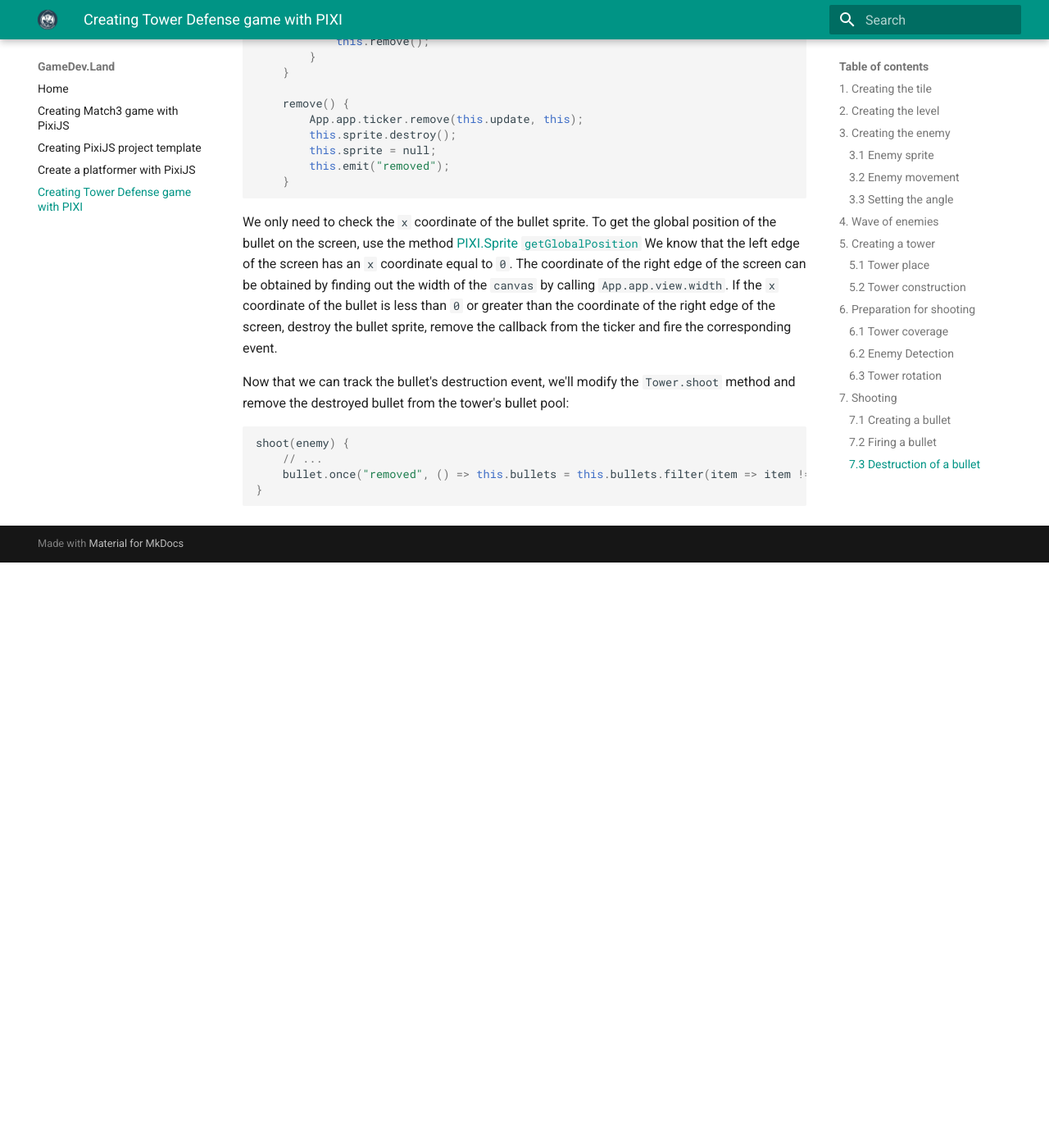
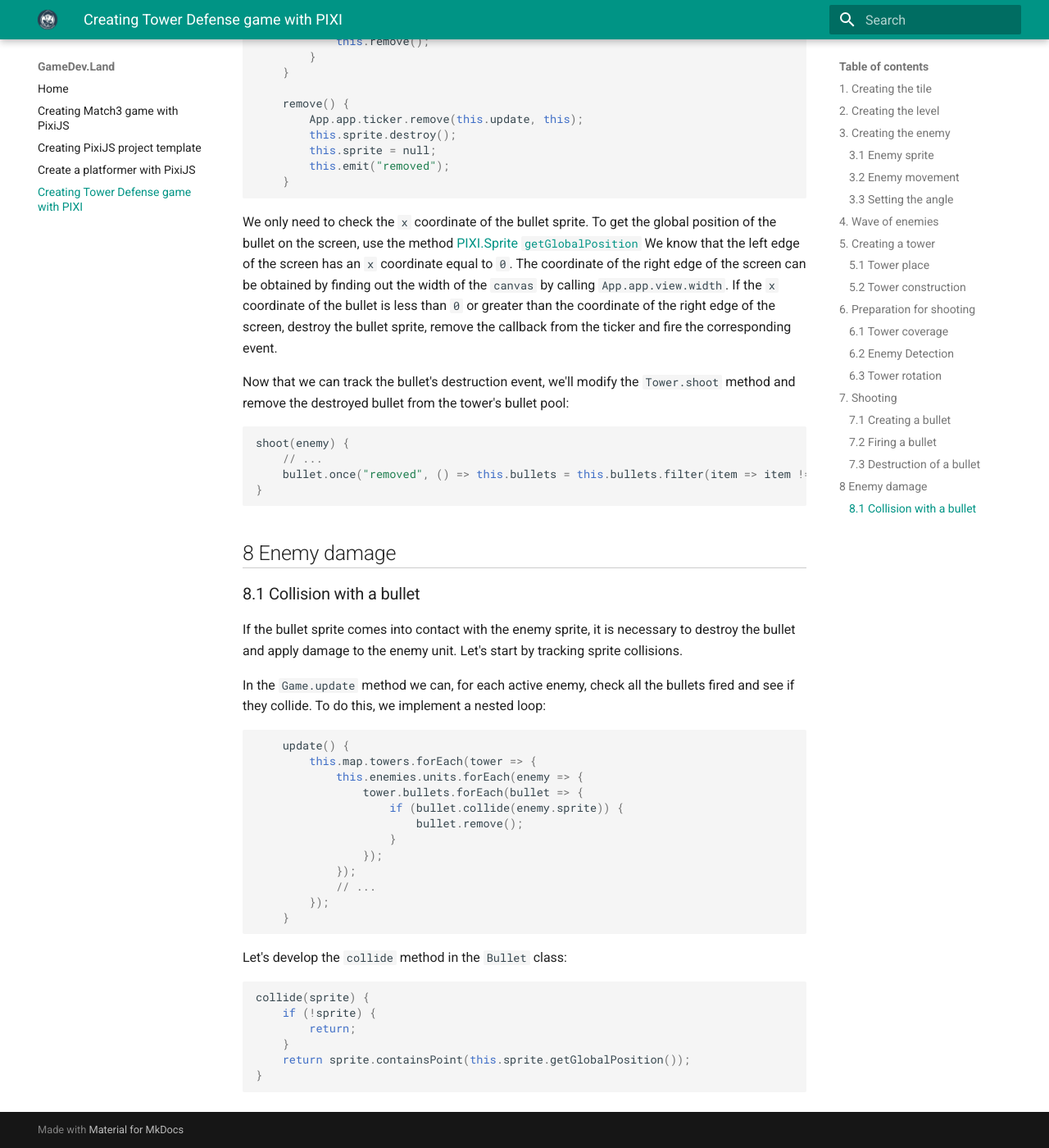
Before and after one commit to bolotnikov/gamedevland, an MkDocs documentation site: the page built from docs/tower-defense.md, in a window 1280 px wide and 1400 px high, scrolled down 22819 px. Shown: the whole window at 82% size. Built offline with MkDocs 1.6.1 and Material for MkDocs 9.7.7, drawn with Linux system fonts in a browser that asks for light colours; emoji names are drawn with the system emoji font; before the commit the page ends 23505 px from its top, so only the background shows below that.

Commit message:
Update tower-defense.md

````diff
--- a/docs/tower-defense.md
+++ b/docs/tower-defense.md
@@ -1071,3 +1071,35 @@ shoot(enemy) {
     bullet.once("removed", () => this.bullets = this.bullets.filter(item => item !== bullet));
 }
 ```
+
+## 8 Enemy damage
+### 8.1 Collision with a bullet
+If the bullet sprite comes into contact with the enemy sprite, it is necessary to destroy the bullet and apply damage to the enemy unit. Let's start by tracking sprite collisions.
+
+In the `Game.update` method we can, for each active enemy, check all the bullets fired and see if they collide. To do this, we implement a nested loop:
+
+```javascript
+    update() {
+        this.map.towers.forEach(tower => {
+            this.enemies.units.forEach(enemy => {
+                tower.bullets.forEach(bullet => {
+                    if (bullet.collide(enemy.sprite)) {
+                        bullet.remove();
+                    }
+                });
+            });
+            // ...
+        });
+    }
+```
+
+Let's develop the `collide` method in the `Bullet` class:
+
+```javascript
+collide(sprite) {
+    if (!sprite) {
+        return;
+    }
+    return sprite.containsPoint(this.sprite.getGlobalPosition());
+}
+```
````
